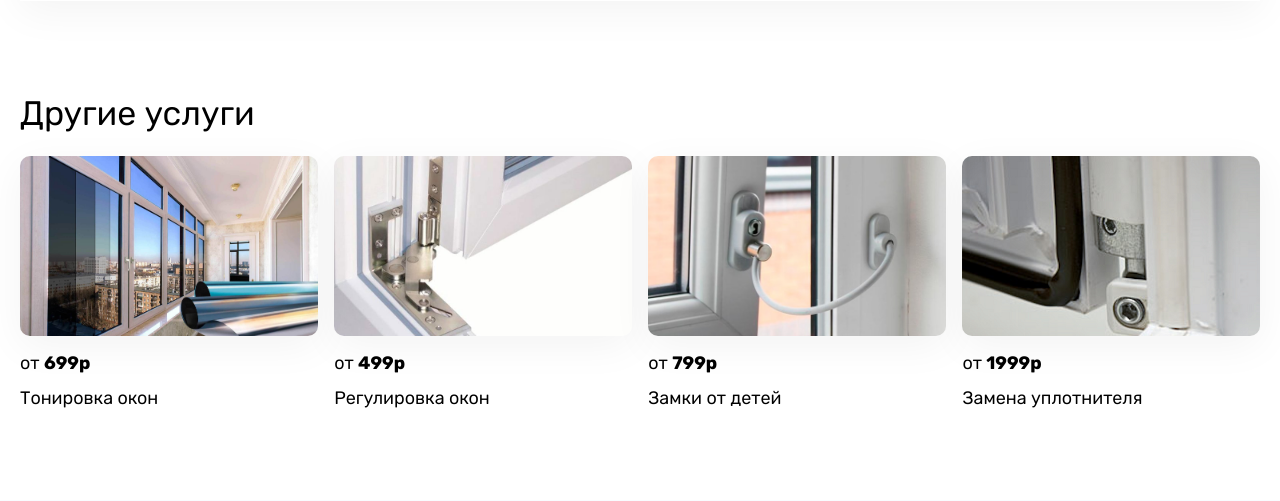
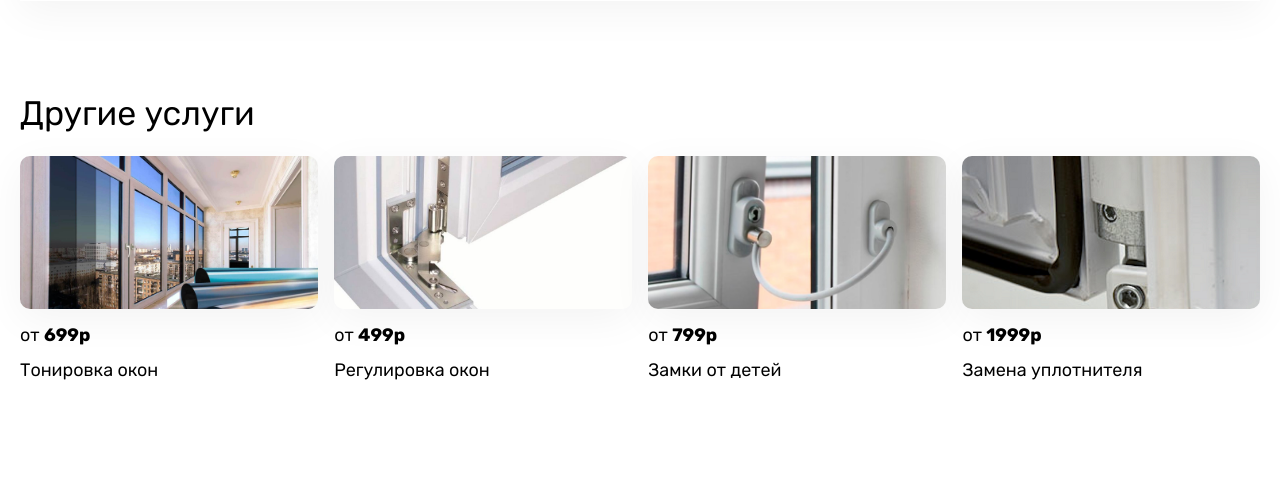
Before and after one commit to acr0matic/moskitsetki_msk, a PHP site: page /product-page.html in a window 1280 px wide. Shown: the part 3324-3825 px from the top of the page. Run offline with PHP 8.4, Linux system fonts and the light colour scheme; style sheets or scripts are compiled from the project's sources.

Commit message:
Адаптив "товары" 768px

```diff
--- a/src/product-page.html
+++ b/src/product-page.html
@@ -44,9 +44,6 @@
   <meta name="apple-mobile-web-app-capable" content="yes" />
   <meta name="apple-mobile-web-app-status-bar-style" content="black-translucent" />
 
-  <!-- И для Яндекс.Браузера -->
-  <meta name="viewport" content="ya-title=#4e69a2,ya-dock=fade" />
-
   <!-- Стили -->
   <!-- build:css -->
   <link rel="stylesheet" href="styles/compiled/style.css" />
@@ -65,8 +62,8 @@
           <ul class="nav">
             <li class="nav-item"><a href="index.html" class="nav-link">Главная</a></li>
             <li class="nav-item"><a href="production.html" class="nav-link">Продукция</a></li>
-            <li class="nav-item"><a href="index.html" class="nav-link">Наборы</a></li>
-            <li class="nav-item"><a href="index.html#feedback" class="nav-link">Отзывы</a></li>
+            <li class="nav-item"><a href="#popular-kits" class="nav-link">Наборы</a></li>
+            <li class="nav-item"><a href="#feedback" class="nav-link">Отзывы</a></li>
           </ul>
         </nav>
         <div class="callback">
@@ -75,6 +72,11 @@
         </div>
         <!-- /.callback -->
         <button data-modal-callback class="button">Заказать звонок</button>
+        <button class="button-mobile">
+          <div class="bar"></div>
+          <div class="bar"></div>
+          <div class="bar"></div>
+        </button>
       </div>
       <!-- /.button-wrapper -->
     </div>
--- a/src/styles/scss/base/_typography.scss
+++ b/src/styles/scss/base/_typography.scss
@@ -97,6 +97,10 @@ h4 {
 .product-title {
   font-weight: 400;
   font-size: $font-3;
+
+  @include breakpoint($tablet) {
+    font-size: $font-3 - 2;
+  }
 }
 
 .product-title a {
--- a/src/styles/scss/layout/_items.scss
+++ b/src/styles/scss/layout/_items.scss
@@ -67,27 +67,37 @@
       height: 300px;
     }
 
+    @include breakpoint($tablet) {
+      width: 150px;
+      height: 250px;
+    }
+
     &-other {
       width: 24%;
       max-width: unset;
     }
   }
 
-  &-image-other,
-  &-image {
+  &-image,
+  &-image-other  {
     border-radius: 10px;
     object-fit: cover;
     width: 100%;
-    height: 265px;
     box-shadow: 0 10px 40px 0 rgba(0, 0, 0, 0.05);
 
+  }
+
+  &-image {
+    height: 265px;
+
     @include breakpoint($laptop) {
-      width: 200px;
-      height: 200px;
-    }
-
-    &-other {
-      height: 180px;
+      width: calc(100% - 5%);
+      height: calc(100% - 40%);
     }
   }
+
+  &-image-other {
+    width: 100%;
+    height: calc(100% - 50%);
+  }
 }
```
